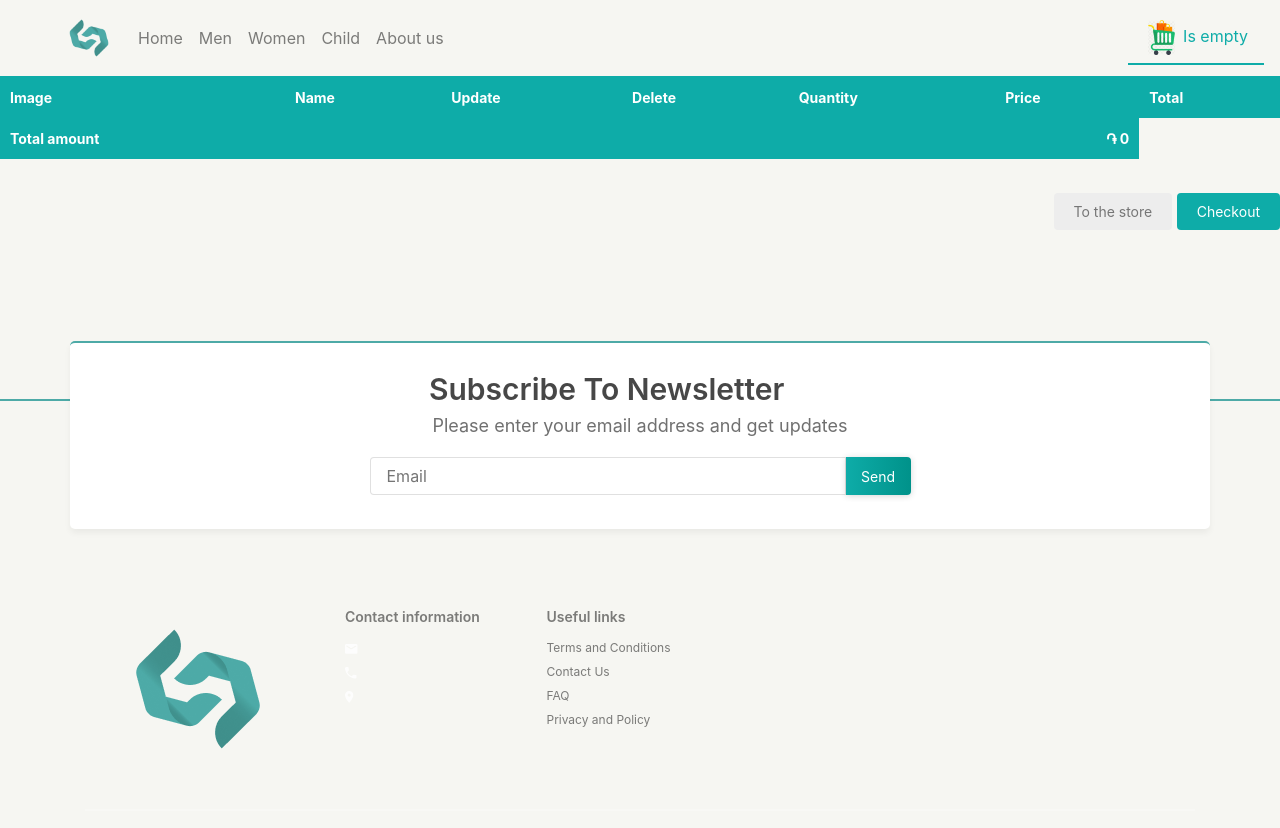
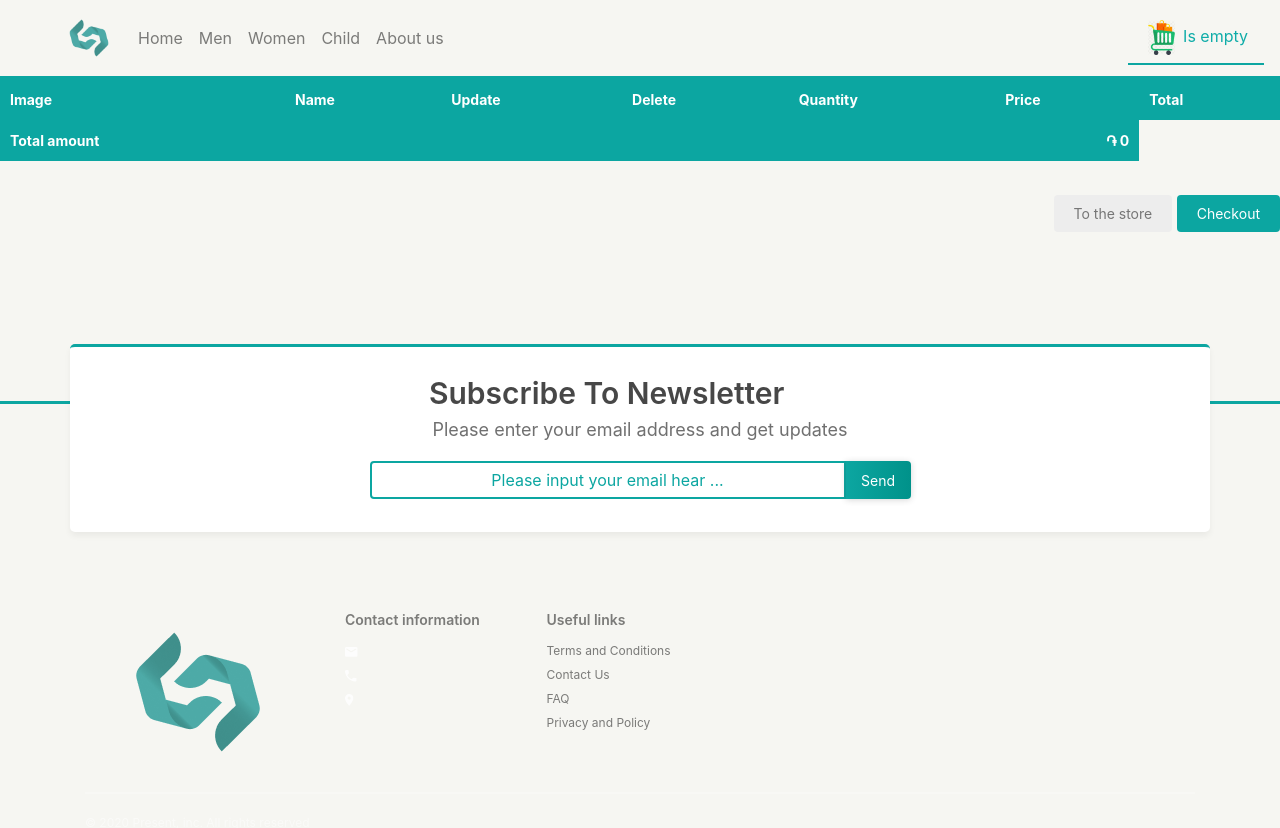
Before and after one commit to Unanyan/shop, a Django app: page /cart/ in a window 1280 px wide. Shown: the top 828 px of the page. After the commit the page ends 752 px from the top, so only its background shows below. Run offline with Django 3.2, Linux system fonts and the light colour scheme; data that the repository does not hold is empty; some libraries are stand-ins or nearby versions.

Commit message:
Choosed color and fixed styles

```diff
--- a/shop/cart/views.py
+++ b/shop/cart/views.py
@@ -21,7 +21,7 @@ def cart_add(request, product_id):
     form = CartAddProductForm(request.POST)
     if form.is_valid():
         cd = form.cleaned_data
-        # print(cd['quantity'])
+        print('cd: ', cd['quantity'])
         cart.add(product=product,
                  quantity=cd['quantity'],
                  update_quantity=cd['update'])
@@ -42,7 +42,7 @@ def cart_detail(request):
                                                                    'update': True})
     template = loader.get_template('cart/detail.html')
     contact = Contact.objects.all()
-    print(request.session['cart'])
+    print('cart: ', request.session['cart'])
     return HttpResponse(template.render({'cart': cart, 'contact': contact}, request))
     # return render(request, 'cart/detail.html', {'cart': cart})
 
--- a/shop/static/css/cart_detail.css
+++ b/shop/static/css/cart_detail.css
@@ -1,15 +1,15 @@
 a {
     text-decoration:none;
-    color: #0EACA8;
+    color: #0ca6a1;
 }
 
 a:hover {
-    color: #0EACA8;
+    color: #0ca6a1;
 }
 
 a.button, input[type="submit"] {
     color:#fff;
-    background: #0EACA8;
+    background: #0ca6a1;
     border-radius:4px;
     padding:10px 20px;
     font-size:14px;
@@ -51,7 +51,7 @@ tbody tr.subtotal {
 }
 
 thead th, tbody tr.total {
-    background:#0EACA8;
+    background: #0ca6a1;
     color:#fff;
     font-weight:bold;
 }
@@ -90,7 +90,7 @@ form p input {
     padding:10px 12px;
     border:0;
     background:#efefef;
-    color:#666;
+    color:#667;
     border-radius:4px;
 }
 
@@ -106,7 +106,7 @@ ul.errorlist {
 /* braintree hosted fields */
 form div.field {
     font-size:13px;
-    color:#666;
+    color:#667;
     width:300px;
     height:22px;
     margin-bottom:10px;
--- a/shop/static/css/checkout.css
+++ b/shop/static/css/checkout.css
@@ -61,7 +61,7 @@ input {
     color: white;
     width: 125px;
     height: 44px;
-    background: linear-gradient(270deg, #00928A 0%, #0EACA8 100%);
+    background: linear-gradient(270deg, #00928A 0%, #0ca6a1 100%);
     box-shadow: 0px 1px 6px rgba(51, 51, 51, 0.2);
     border-radius: 4px;
 }
--- a/shop/static/css/footer.css
+++ b/shop/static/css/footer.css
@@ -2,7 +2,7 @@ footer {
     position: absolute;
 	width: 100%;
 	display: inline-block;
-  border-top: 2px solid #4DAAA7;
+	border-top: 3px solid#0ca6a1;
 	padding: 20px 0;
 	margin-top: 160px;
 }
@@ -13,7 +13,7 @@ footer {
 }
 
 .main {
-  height: 200px;
+	height: 180px;
 }
 
 .box {
@@ -32,7 +32,7 @@ footer {
 	background: #FFFFFF;
 	box-shadow: 0px 4px 6px rgba(0, 0, 0, 0.05);
 	border-radius: 5px;
-  border-top: 2px solid  #4DAAA7;
+	border-top: 3px solid #0ca6a1;
 }
 
 #footer .title {
@@ -54,7 +54,7 @@ footer {
 	padding: 10px 16px;
 	height: 38px;
 	background: #FFFFFF;
-  border: 1px solid rgba(51, 51, 51, 0.15);
+	border: 1px solid #0ca6a1;
 	box-sizing: border-box;
 	border-radius: 4px 0px 0px 4px;
 }
@@ -66,7 +66,7 @@ footer {
 	font-size: 14px;
 	border: 0;
 	color: #FFFFFF;
-  background: linear-gradient(270deg, #00928A 0%, #0EACA8 100%);
+	background: linear-gradient(270deg, #00928A 0%, #0ca6a1 100%);
 	box-shadow: 0px 1px 6px rgba(51, 51, 51, 0.2)
 }
 
@@ -77,11 +77,11 @@ footer {
 
 .box * {
 	font-size: 12px;
-  color: rgba(0,0,0,.5);
+	color: rgba(0, 0, 0, .5);
 }
 
 .box a:hover {
-    color: #0EACA8;
+	color: #0ca6a1;
 }
 
 .box_title {
@@ -106,7 +106,7 @@ footer {
 	align-items: center;
 }
 
-.icon-box *{
+.icon-box * {
 	display: inline-block;
 }
 
@@ -118,6 +118,7 @@ footer {
 	float: left;
 	content: "\003E";
 }
+
 .contuct {
 	padding: 0.5em;
 	padding-left: 0;
@@ -133,47 +134,39 @@ footer {
 		height: 290px;
 		width: 90%;
 	}
-
 	.form {
 		width: 90%;
 	}
-
-  #footer input, .btn-send {
+	#footer input,
+	.btn-send {
 		font-size: 16px;
 		margin-top: 20px;
 		height: 44px;
 		width: 100%;
 		border-radius: 4px;
 	}
-
 	#footer input {
 		margin-top: 0;
 	}
-
 	.box {
 		width: 100%;
 		margin-bottom: 40px;
 	}
-
 	.logo {
 		display: none;
 	}
-
 	.logo_mobile {
 		display: flex;
 		align-items: center;
 	}
-
 	.icon {
 		height: 100px;
 		width: 100px;
 	}
-
 	.copyright-box {
 		flex-direction: column-reverse;
 		align-items: center;
 	}
-
 	.icon-box {
 		margin-bottom: 20px;
 	}
@@ -187,16 +180,36 @@ footer {
 	.mail {
 		bottom: 190px;
 	}
-  .main, .bottom-box {
+	.main,
+	.bottom-box {
 		position: relative;
 		bottom: 110px;
 	}
-
 	#footer .title {
 		font-size: 28px;
 	}
-
 	.text {
 		font-size: 14px;
 	}
 }
+
+input::-webkit-outer-spin-button,
+input::-webkit-inner-spin-button {
+	display: none;
+}
+
+#footer #email {
+	color: -internal-light-dark(white, white);
+	border: 2px solid #0ca6a1;
+	6a1;
+	text-align: center
+}
+
+#footer #email:after {
+	border: 2px solid #0ca6a1;
+}
+
+#footer #email[type="email"]::placeholder {
+	color: #0ca6a1;
+	text-align: center;
+}
--- a/shop/static/css/header.css
+++ b/shop/static/css/header.css
@@ -5,11 +5,11 @@
 
 .navbar-light .navbar-nav a.nav-link.active, div a.nav-link.active {
     color: #0EACA8;
-    border-bottom: 2px solid #0EACA8;
+    border-bottom: 2px solid #0ca6a1;
 }
 
 .navbar-light .navbar-nav .nav-link:hover {
-    color: #0EACA8;
+    color:#0ca6a1;
 }
 
 a.nav-link {
@@ -19,15 +19,15 @@ a.nav-link {
 
 button.btn.btn-outline-success, button.btn.btn-outline-success:focus {
 box-shadow: none;
-    color: #0EACA8;
-    border-color: #0EACA8;
+    color: #0ca6a1;
+    border-color: #0ca6a1;
 }
 
 button.btn.btn-outline-success:hover, button.btn.btn-outline-success.my-2.my-sm-0:active {;
     color: white;
-    background-color: #0EACA8;
+    background-color: #0ca6a1;
 }
 
 #header {
-    border-bottom: 1px solid #0EACA8;
+    border-bottom: 3px solid #0ca6a1;
 }
--- a/shop/static/css/rules.css
+++ b/shop/static/css/rules.css
@@ -22,7 +22,7 @@
     background: #FFFFFF;
     box-shadow: 0px 0px 6px rgba(0, 0, 0, 0.15);
     border-radius: 4px;
-    border-top: 3px solid #0EACA8;
+    border-top: 3px solid #0ca6a1;
     padding: 20px;
 }
 
--- a/shop/static/css/terms.css
+++ b/shop/static/css/terms.css
@@ -22,7 +22,7 @@
     background: #FFFFFF;
     box-shadow: 0px 0px 6px rgba(0, 0, 0, 0.15);
     border-radius: 4px;
-    border-top: 3px solid #0EACA8;
+    border-top: 3px solid #0ca6a1;
     padding: 20px;
 }
 
--- a/shop/templates/components/footer.html
+++ b/shop/templates/components/footer.html
@@ -12,7 +12,7 @@
             {% csrf_token %}
             <div class="input-group mb-3">
                 <label for="email"></label>
-                <input id="email" type="email" placeholder="Email" name="email" pattern="[a-z0-9._%+-]+@[a-z0-9.-]+\.[a-z]{2,}$">
+                <input id="email" type="email" placeholder="Please input your email hear ..." onfocus="this.placeholder = ''" name="email" pattern="[a-z0-9._%+-]+@[a-z0-9.-]+\.[a-z]{2,}$">
                 <button class="btn-send" type="submit">{% trans "Send" %}</button>
             </div>
         </form>
@@ -49,12 +49,6 @@
         <div class="line"></div>
         <div class="copyright-box d-flex justify-content-between">
             <span class="left">{% trans "© 2020 Present, inc. All rights reserved" %}</span>
-            <span class="icon-box">
-                <img src="{% static 'images/Group (1).png' %}" alt="">
-                <img src="{% static 'images/Group (2).png' %}" alt="">
-                <img src="{% static 'images/Group.png' %}" alt="">
-                <img src="{% static 'images/iconmonstr-linkedin-2 1.png' %}" alt="">
-            </span>
         </div>
     </div>
 </footer>
--- a/shop/templates/product/index.html
+++ b/shop/templates/product/index.html
@@ -10,7 +10,7 @@
         <img src="{{ product.get_default_image }}" class="card-img-top img-fluid" alt="...">
 
         <div class="card-body">
-            <h5 class="card-title">{{ product.name }}</h5>
+            <h5 class="card-title">{{ product.name }}</h5><span>֏ {{ product.price }}</span>
             <p class="card-text">{{ product.description }}</p>
             <a href="{% url 'product:detail' product.pk %}" class="btn btn-primary">See more</a>
         </div>
```
Also changed, not shown: shop/static/css/about.css (+4 -8 lines), shop/static/css/cart.css (+5 -3 lines), shop/static/css/product.css (+9 -4 lines), shop/static/css/product_detail.css (+11 -9 lines), shop/templates/product/detail.html (+7 -7 lines). Lines whose indentation alone changed are shown as unchanged.
